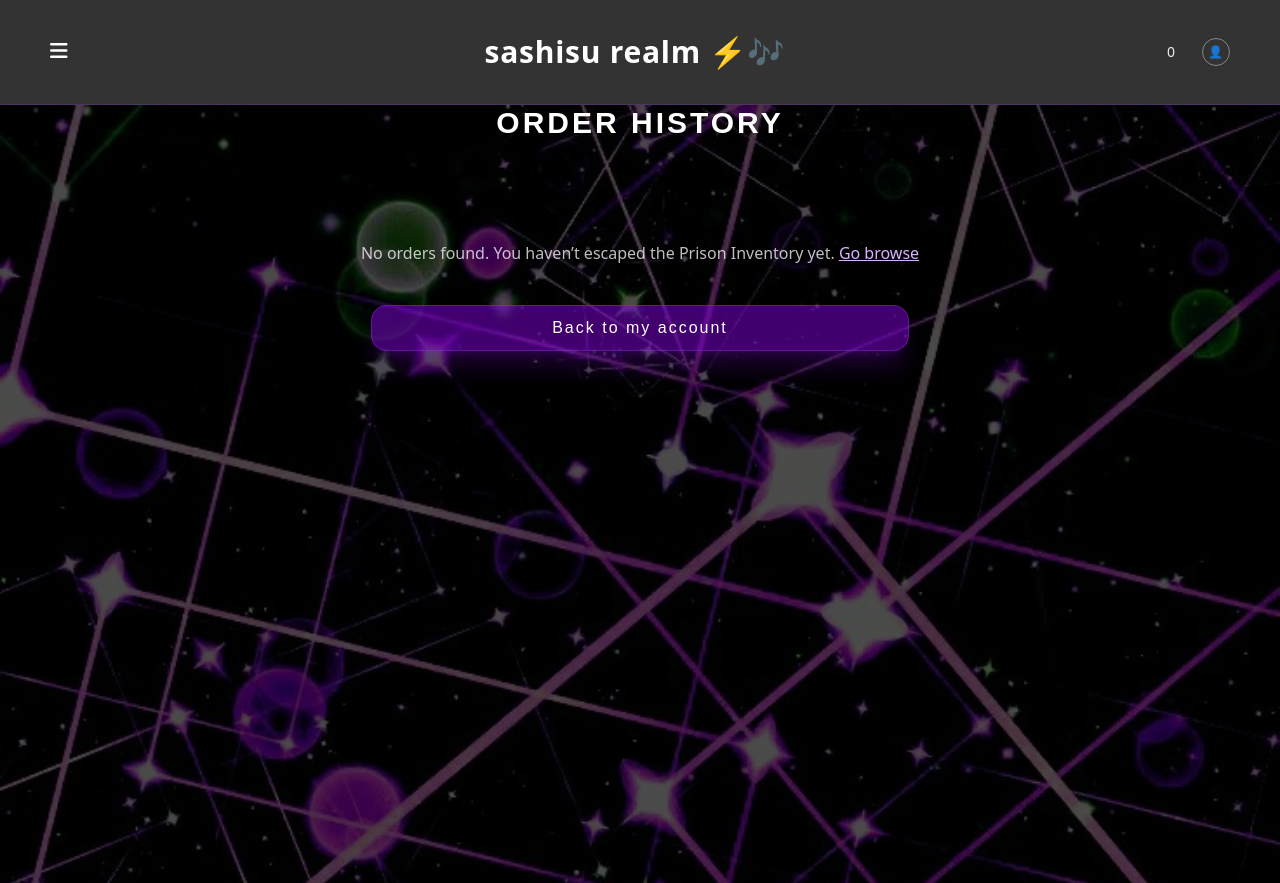
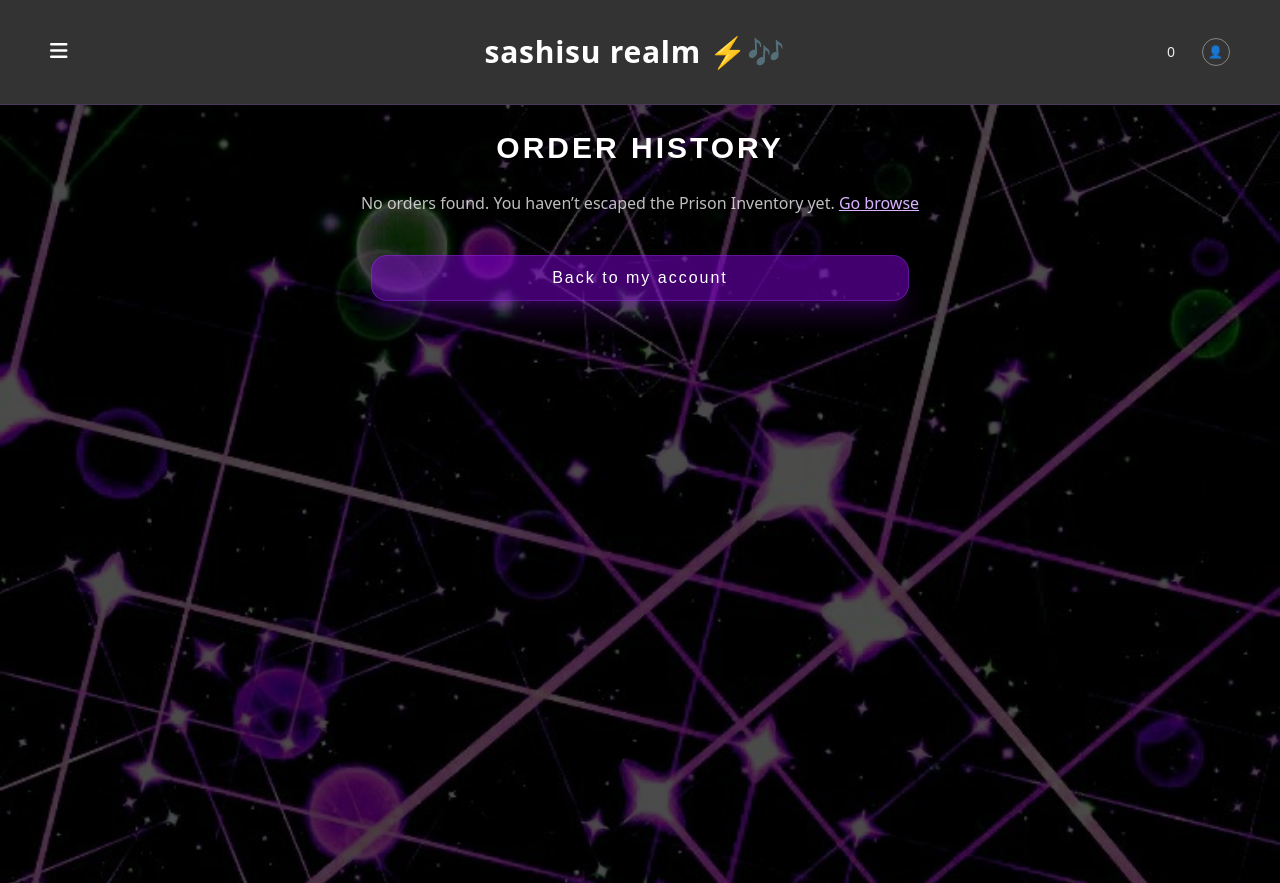
Before and after one commit to sleepingeraser/sashisu-realm, a website: page public/orders.html in a window 1280 px wide. Shown: the top 883 px of the page. Drawn offline with nearby package versions, Linux system fonts and the light colour scheme.

Commit message:
order history

```diff
--- a/public/css/style.css
+++ b/public/css/style.css
@@ -166,7 +166,6 @@ span {
 /* orders */
 .order-history {
   margin: 25px;
-  padding: 25px;
 }
 
 /* account */
--- a/public/orders.html
+++ b/public/orders.html
@@ -101,13 +101,13 @@
         <div class="px-4 py-6 flex justify-center">
           <div class="w-full max-w-3xl">
             <h1
-              class="anime-text text-center text-2xl sm:text-3xl font-black tracking-widest mb-6"
+              class="order-history anime-text text-center text-2xl sm:text-3xl font-black tracking-widest mb-6"
             >
               Order History
             </h1>
 
             <!-- list -->
-            <div id="ordersList" class="order-history space-y-4"></div>
+            <div id="ordersList" class="space-y-4"></div>
 
             <!-- empty -->
             <p id="emptyOrders" class="hidden text-center text-white/75 mt-6">
```
